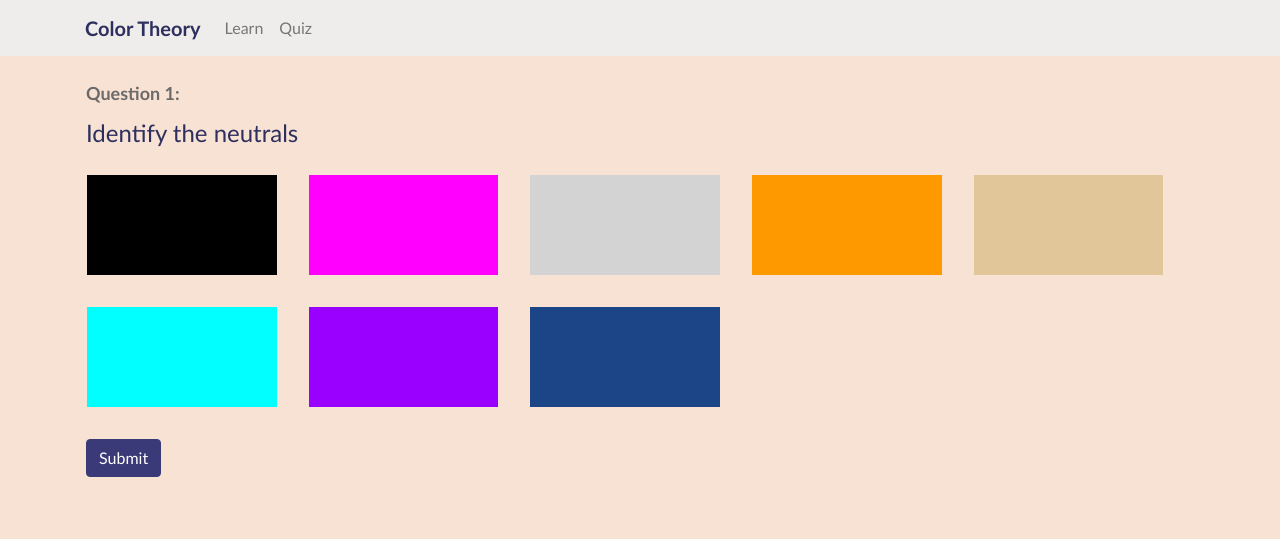
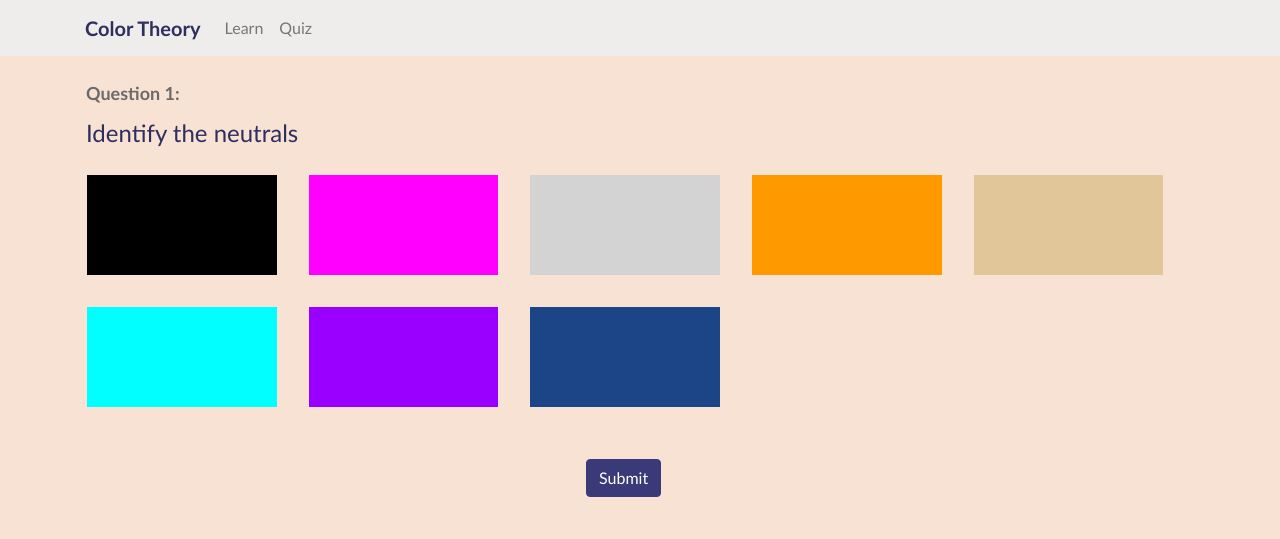
Before and after one commit to ldobrovic/ui-color-theory, a Flask app: page /quiz/1 in a window 1280 px wide. Shown: the top 539 px of the page. Run offline with Flask 2, Linux system fonts and the light colour scheme; some libraries are stand-ins or nearby versions.

Commit message:
submit button conceptual group

```diff
--- a/static/main.css
+++ b/static/main.css
@@ -405,3 +405,7 @@ body {
   #popup-content.active {
     visibility: visible;
   }
+  .submit-margin{
+    margin-top: 20px;
+    margin-left: 500px;
+  }
--- a/static/quiz.js
+++ b/static/quiz.js
@@ -357,7 +357,7 @@ function img_grid(images){
             }
            $('#color-grid').append(ans)
            $('#submit').remove()
-           let nextQ =  $('<a href="/quiz/'+next+'" class="btn text-font teach_button btn-primary mx-1">')
+           let nextQ =  $('<a href="/quiz/'+next+'" class="btn text-font submit-margin teach_button btn-primary mx-1">')
            nextQ.text('Next Question')
            $('.quiz-buttons').append(nextQ)
         })
@@ -381,7 +381,7 @@ function img_grid(images){
             highlightResults(isCorrect)
            $('#color-grid').append(ans)
            $('#submit').remove()
-           let nextQ =  $('<a href="/quiz/'+next+'" class="btn text-font teach_button btn-primary mx-1">')
+           let nextQ =  $('<a href="/quiz/'+next+'" class="btn text-font submit-margin teach_button btn-primary mx-1">')
            nextQ.text('Next Question')
            $('.quiz-buttons').append(nextQ)
         })
@@ -393,7 +393,7 @@ function img_grid(images){
         makeOutfit()
         $('#submit').click(function(e){
             $('.feedback').remove()
-            let ans = $('<div class="col-12 text-font text-color feedback">')
+            let ans = $('<div class="col-12 text-font text-color submit-margin feedback">')
             if (submission.length<2){
                 ans.text('Please make your outfit!')
                 $('#quiz-feedback').append(ans)
@@ -422,7 +422,7 @@ function img_grid(images){
                 }
                $('#quiz-feedback').append(ans)
                $('#submit').remove()
-               let nextQ =  $('<a href="/quiz/'+next+'" class="btn text-font teach_button btn-primary mx-1">')
+               let nextQ =  $('<a href="/quiz/'+next+'" class="btn text-font submit-margin teach_button btn-primary mx-1">')
                nextQ.text('Next Question')
                $('.quiz-buttons').append(nextQ)
             $('.draggable').draggable( "disable" )
@@ -442,7 +442,7 @@ function img_grid(images){
                 $(".q5_highlight").addClass("q5_correct")
                 ans.text("Correct! Any outfit you like is best :)")
                 $('#submit').remove()
-                let nextQ =  $('<a href="/quiz/'+next+'" class="btn text-font teach_button btn-primary mx-1">')
+                let nextQ =  $('<a href="/quiz/'+next+'" class="btn text-font submit-margin teach_button btn-primary mx-1">')
                 nextQ.text('View Results')
                 $('.quiz-buttons').append(nextQ)
                 save_answers(submission,1)
--- a/templates/quiz.html
+++ b/templates/quiz.html
@@ -59,7 +59,9 @@
         <a href="/learn/0" class="btn btn-secondary test_button">Redo lesson</a>
         <a href="/quiz/0" class="btn btn-primary teach_button">Redo quiz</a>
         {% elif next!=1 %}
-        <button id="submit" class="btn btn-primary teach_button">Submit</button>
+        <button id="submit" class="btn btn-primary teach_button submit-margin">
+          Submit
+        </button>
 
         {% endif %} {% endif %}
         <div class="row">
```
